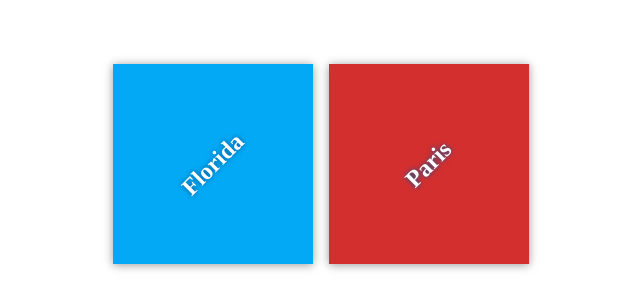
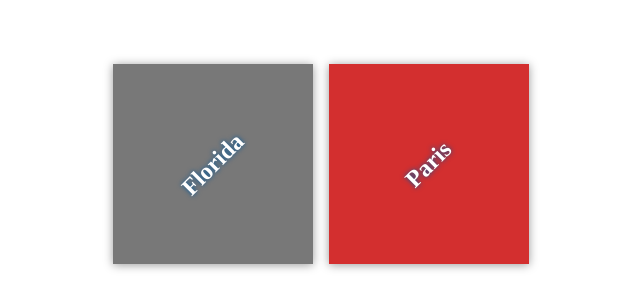
Before and after one commit to samarthasm/my-travel-plans, a plain HTML site: page index.html in a window 1280 px wide. Shown: the part 236-544 px from the top of the page, without its empty margins (319-959 px from the left). Drawn offline with Linux system fonts and the light colour scheme.

Commit message:
Changing the background color of Florida

```diff
--- a/css/app.css
+++ b/css/app.css
@@ -47,7 +47,7 @@ html {
 												    }
 
 												    #florida {
-													        background-color: #03a9f4;
+													        background-color: #787878;
 													}
 
 													#paris {
```
